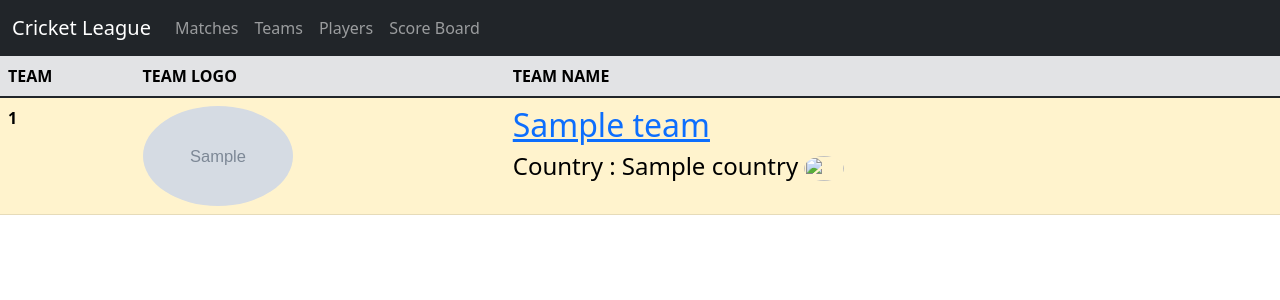
After one commit to aadilkadiwal/Cricket_League, a Django app: template myproject/tournament/templates/tournament/teams.html in a window 1280 px wide. The commit adds this page. Shown: the top 300 px of the page. Run offline with Django 3.2, Linux system fonts and the light colour scheme; the template is opened without the code that fills it: most values are stand-ins (such as "Sample title", 1, 10 or a date in 2020); grey boxes marked "Sample" are stand-in pictures.

Commit message:
Added Templates

```diff
--- a/myproject/myproject/urls.py
+++ b/myproject/myproject/urls.py
@@ -15,8 +15,13 @@ Including another URLconf
 """
 from django.contrib import admin
 from django.urls import path, include
+from django.conf import settings
+from django.conf.urls.static import static
 
 urlpatterns = [
     path('admin/', admin.site.urls),
     path('', include('tournament.urls')),
 ]
+
+if settings.DEBUG:
+    urlpatterns += static(settings.MEDIA_URL, document_root=settings.MEDIA_ROOT)
--- a/myproject/tournament/models.py
+++ b/myproject/tournament/models.py
@@ -48,7 +48,7 @@ class Match(models.Model):
     venue = models.ForeignKey(Venue, related_name='matchs', on_delete=models.DO_NOTHING)
 
     def __str__(self):
-        return self.time
+        return f'{self.team1} VS {self.team2} {self.time}'
 
 class MatchSummary(models.Model):
     match_detail = models.ForeignKey(Match, related_name='matchsummarys', on_delete=models.CASCADE)
--- a/myproject/tournament/templates/tournament/base.html
+++ b/myproject/tournament/templates/tournament/base.html
@@ -11,25 +11,25 @@
     <title>Cricket League</title>
   </head>
   <body>
-    <nav class="navbar navbar-expand-lg navbar-light" style="background-color: #e3f2fd;">
+    <nav class="navbar navbar-expand-lg navbar-dark bg-dark">
         <div class="container-fluid">
-          <a class="navbar-brand" href="#">Cricket League</a>
+          <a class="navbar-brand" href="{% url 'matches' %}">Cricket League</a>
           <button class="navbar-toggler" type="button" data-bs-toggle="collapse" data-bs-target="#navbarNav" aria-controls="navbarNav" aria-expanded="false" aria-label="Toggle navigation">
             <span class="navbar-toggler-icon"></span>
           </button>
           <div class="collapse navbar-collapse" id="navbarNav">
             <ul class="navbar-nav">
               <li class="nav-item">
-                <a class="nav-link active" aria-current="page" href="#">Cricket League</a>
+                <a class="nav-link" href="{% url 'matches' %}">Matches</a>
               </li>
               <li class="nav-item">
-                <a class="nav-link" href="#">Matches</a>
+                <a class="nav-link" href="{% url 'teams' %}">Teams</a>
               </li>
               <li class="nav-item">
-                <a class="nav-link" href="#">Team</a>
+                <a class="nav-link" href="#">Players</a>
               </li>
               <li class="nav-item">
-                <a class="nav-link disabled">Score Board</a>
+                <a class="nav-link" href="#">Score Board</a>
               </li>
             </ul>
           </div>
--- a/myproject/tournament/templates/tournament/team.html
+++ /dev/null
@@ -1,4 +0,0 @@
-{% extends "tournament/base.html" %}
-{% block content %}
-    <h1>Team Page</h1>
-{% endblock content %}
--- /dev/null
+++ b/myproject/tournament/templates/tournament/teams.html
@@ -0,0 +1,29 @@
+{% extends "tournament/base.html" %}
+{% block content %}
+    <table class="table">
+        <thead>
+        <tr class="table-secondary">
+            <th scope="col">TEAM</th>
+            <th scope="col">TEAM LOGO</th>
+            <th scope="col">TEAM NAME</th>
+        </tr>
+        </thead>
+        <tbody>
+            {% for team in teams %}
+                <tr class="table-warning">
+                    <th scope="row">{{ forloop.counter }}</th>
+                    <td>
+                        <img class="rounded-circle account-img" src="{{ team.logo.url }}"  width="150" height="100">
+                    </td>
+                    <td>
+                        <h2><a href="#">{{ team.name }}</a></h2>
+                        <h4>Country : {{ team.country.name }}
+                        <img class="rounded-circle account-img" src="{{ team.country.flag.url }}"  width="40" height="25">
+                        </h4>
+                    </td>
+
+                </tr>
+            {% endfor %}
+        </tbody>
+    </table>
+{% endblock content %}
--- a/myproject/tournament/urls.py
+++ b/myproject/tournament/urls.py
@@ -3,5 +3,6 @@ from . import views
 
 urlpatterns = [
     path('', views.matches, name = 'matches'),
-    path('team/', views.team, name = 'team'),
+    path('teams/', views.teams, name = 'teams'),
+    path('players/', views.players, name = 'players')
 ]
```
Also changed, not shown: myproject/tournament/templates/tournament/matches.html (+35 -1 lines), myproject/tournament/templates/tournament/players.html (added, +15 -0 lines), myproject/tournament/views.py (+18 -3 lines).
